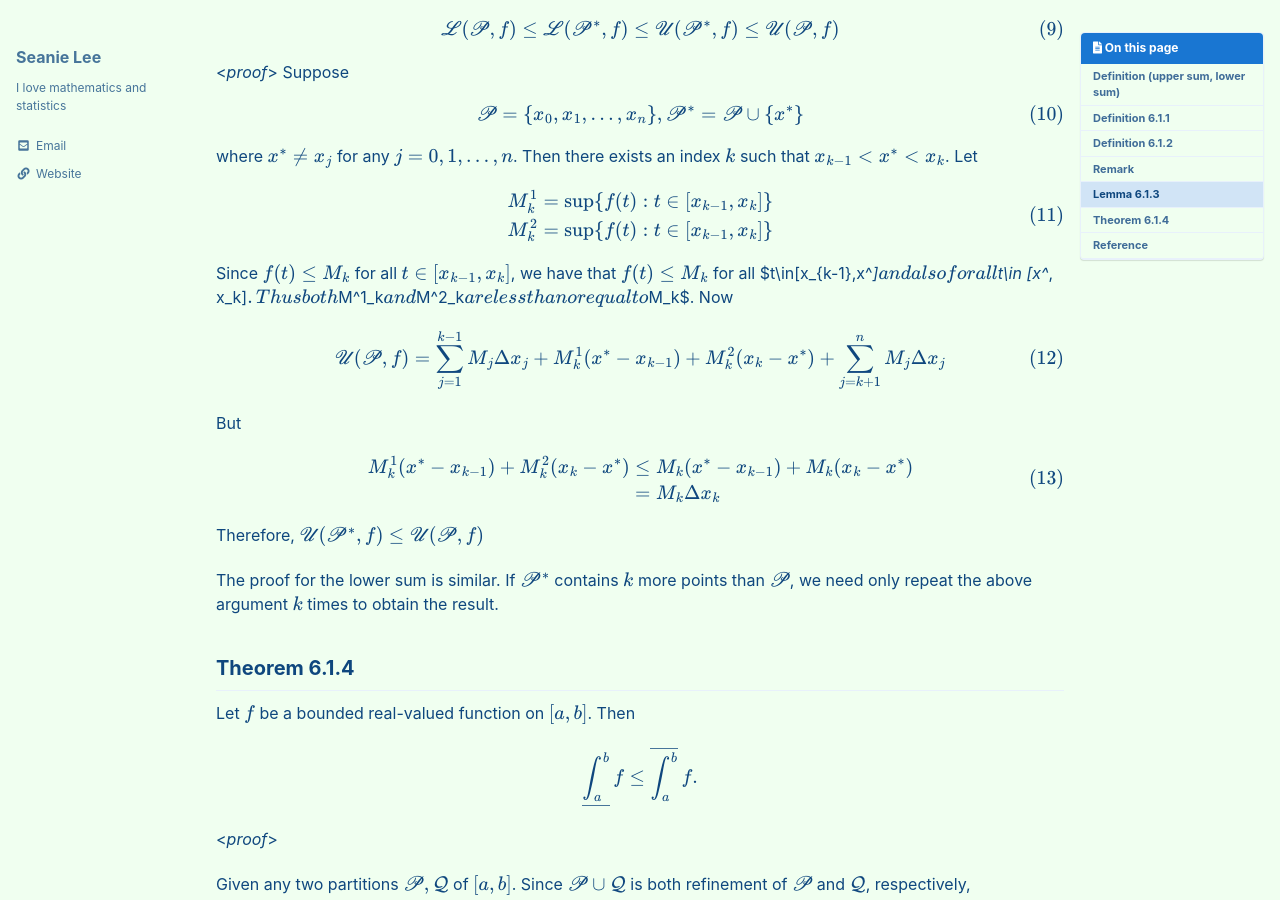
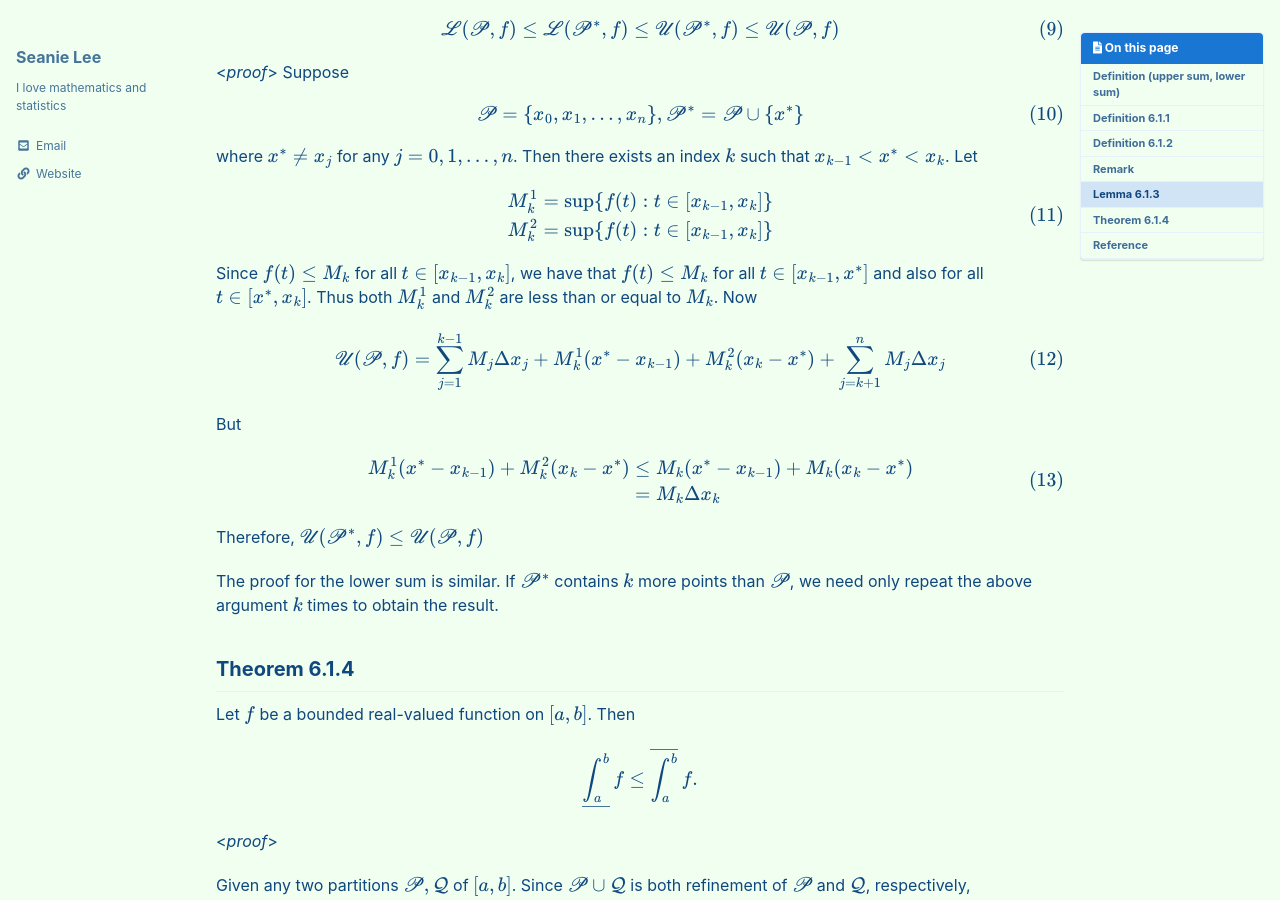
Before and after one commit to seanie12/blog, a Jekyll site: the page built from _posts/2021-05-29-upper_lower_sum.md, in a window 1280 px wide and 900 px high, scrolled down 1699 px. Built offline with Jekyll 4.4.1, drawn with Linux system fonts in a browser that asks for light colours; cached includes are drawn as plain includes; formulas are drawn with MathJax 3.

```diff
--- a/_posts/2021-05-29-upper_lower_sum.md
+++ b/_posts/2021-05-29-upper_lower_sum.md
@@ -135,7 +135,7 @@ M^2_k &= \sup\{f(t): t\in [x_{k-1},x_k]\}
 \end{align}
 $$
 
-Since $f(t) \leq M_k$ for all $t\in [x_{k-1},x_k]$, we have that $f(t)\leq M_k$ for all $t\in[x_{k-1},x^*]$ and also for all $t\in [x^*, x_k]$. Thus both $M^1_k$ and $M^2_k$ are less than or equal to $M_k$. Now
+Since $f(t) \leq M_k$ for all $t\in [x_{k-1},x_k]$, we have that $f(t)\leq M_k$ for all $$t\in[x_{k-1},x^*]$$ and also for all $$t\in [x^*, x_k]$$. Thus both $$M^1_k$$ and $$M^2_k$$ are less than or equal to $$M_k$$. Now
 
 $$
 \begin{align}
```
